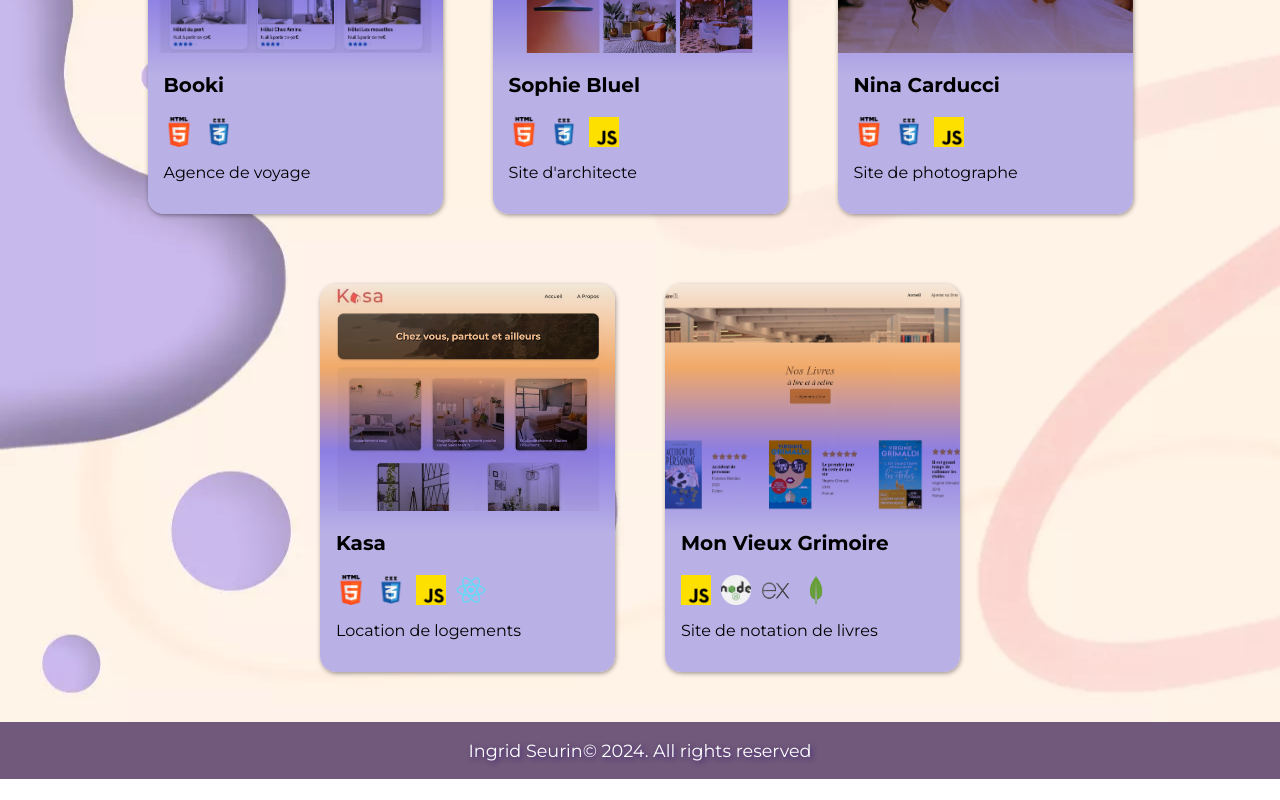
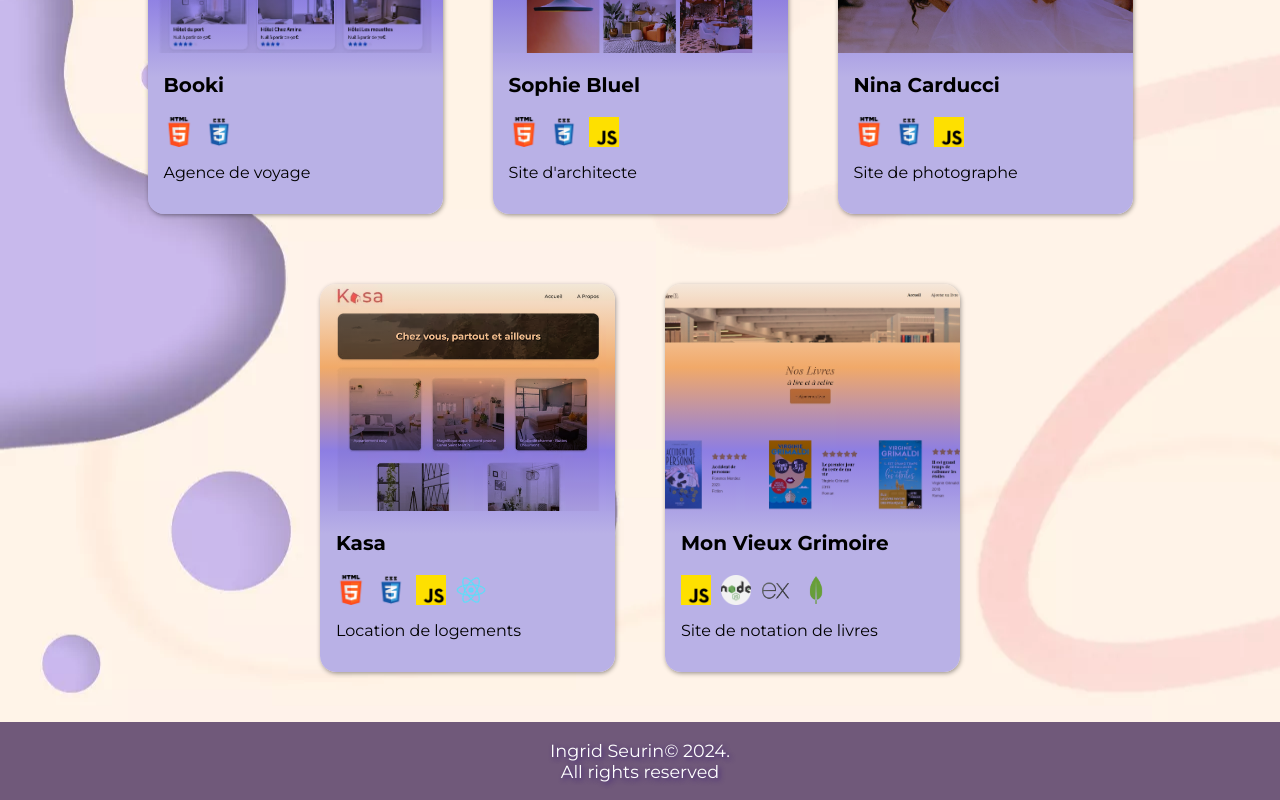
Before and after one commit to ingridnco/Mon_portfolio, a React (Create React App) app: page /mon_portfolio/portfolio in a window 1280 px wide. Shown: the part 354-1154 px from the top of the page. Before the commit the page ends 1133 px from the top, so only its background shows below. Built offline with nearby package versions, Linux system fonts and the light colour scheme.

Commit message:
correction pour footer p

```diff
--- a/src/components/Footer/index.jsx
+++ b/src/components/Footer/index.jsx
@@ -1,7 +1,7 @@
 const Footer = () => {
   return (
     <footer className="Footer">
-      <p>Ingrid Seurin© 2024. All rights reserved</p>
+      <p>Ingrid Seurin© 2024.<br />All rights reserved</p>
     </footer>
   )
 }
--- a/src/styles/index.scss
+++ b/src/styles/index.scss
@@ -472,6 +472,7 @@ body {
   & p {
     font-size: 1.1rem;
     margin: 10px;
+    text-align: center;
   }
 }
 
@@ -511,7 +512,6 @@ body {
   .Header {
     padding: 10px 0;
     width: 100vw; /* ou 100%, pour s'assurer qu'il prend la largeur complète */
-    max-width: none; /* Si max-width est défini ailleurs */
     flex-direction: column;
     align-items: center;
     &__logo {
```
